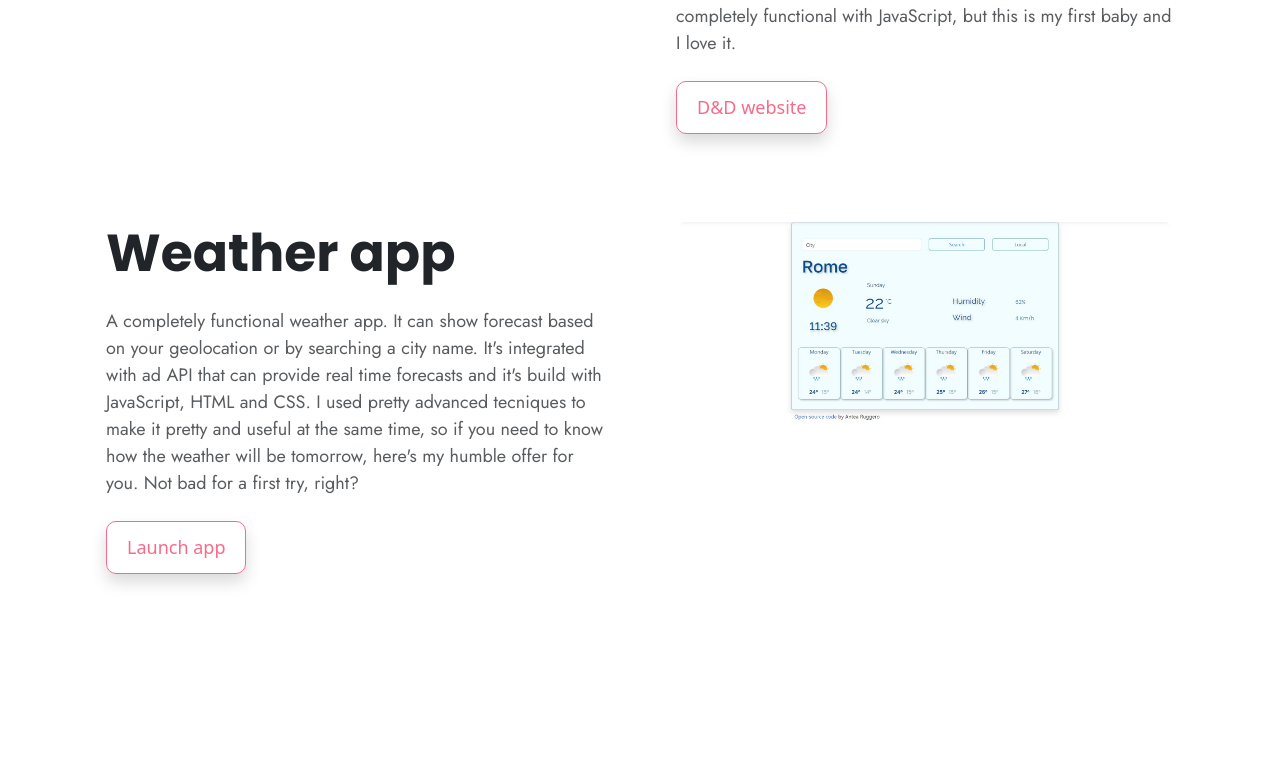
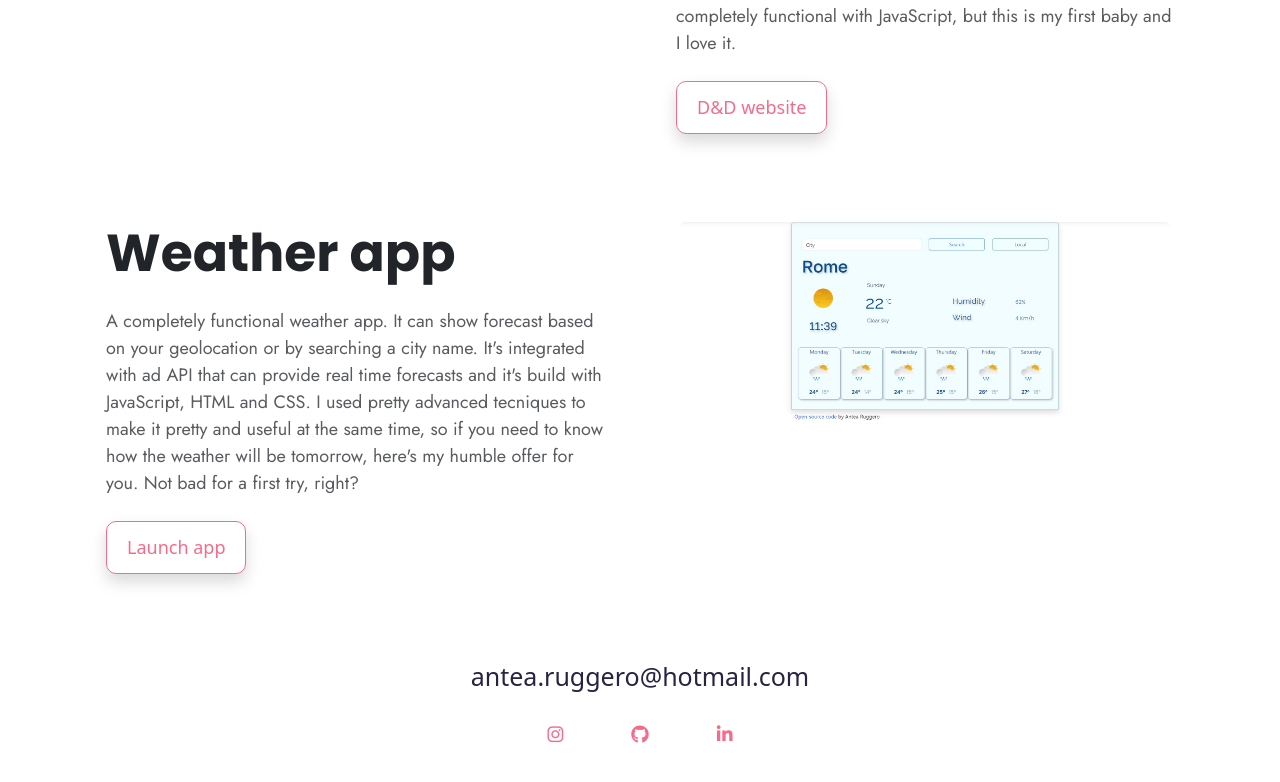
Before and after one commit to RavenAz90/portfolio-project, a plain HTML site: page index.html in a window 1280 px wide. Shown: the part 1097-1879 px from the top of the page. Before the commit the page ends 1695 px from the top, so only its background shows below. Drawn offline with nearby package versions, Linux system fonts and the light colour scheme.

Commit message:
Added footer

```diff
--- a/index.html
+++ b/index.html
@@ -126,5 +126,25 @@
         </div>
       </div>
     </div>
+    <div class="container">
+      <footer>
+        <div class="d-flex justify-content-center mb-3">
+          <a href="mailto:antea.ruggero@hotmail.com" class="email-link"
+            >antea.ruggero@hotmail.com</a
+          >
+        </div>
+        <div class="social-links d-flex justify-content-center">
+          <a href="https://www.instagram.com/antea.ruggero/" target="_blank"
+            ><i class="fa-brands fa-instagram"></i
+          ></a>
+          <a href="https://github.com/RavenAz90" target="_blank"
+            ><i class="fa-brands fa-github"></i
+          ></a>
+          <a href="https://www.linkedin.com/in/antea-ruggero/" target="_blank"
+            ><i class="fa-brands fa-linkedin-in"></i
+          ></a>
+        </div>
+      </footer>
+    </div>
   </body>
 </html>
--- a/src/style.css
+++ b/src/style.css
@@ -135,6 +135,35 @@ nav .selected {
   );
   box-shadow: 5px 5px 5px rgb(0, 0, 0, 0.2);
 }
+
+footer {
+  margin: 60px 0;
+}
+
+footer .email-link {
+  font-size: 25px;
+  text-decoration: none;
+  color: var(--primary-color);
+}
+
+footer .email-link:hover {
+  color: var(--button-color);
+}
+
+footer .social-links a {
+  margin: 0 20px;
+  color: var(--button-color);
+  font-size: 18px;
+  padding: 10px 14px;
+  border-radius: 50%;
+  transition: all 150ms ease-in-out;
+}
+
+footer .social-links a:hover {
+  color: white;
+  background-color: var(--button-color);
+}
+
 @media (max-width: 976px) {
   h2,
   p {
```
